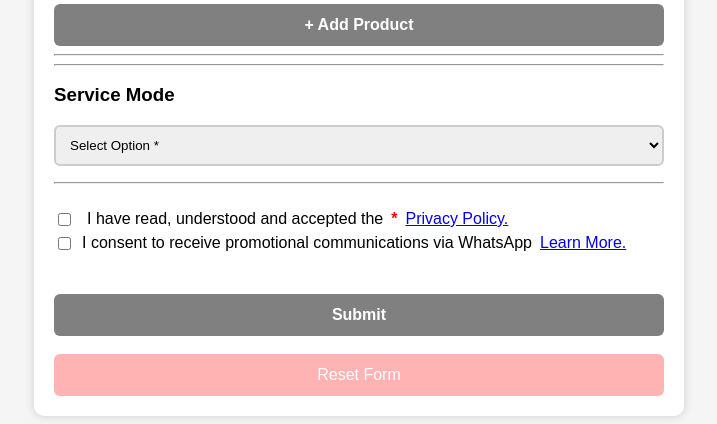
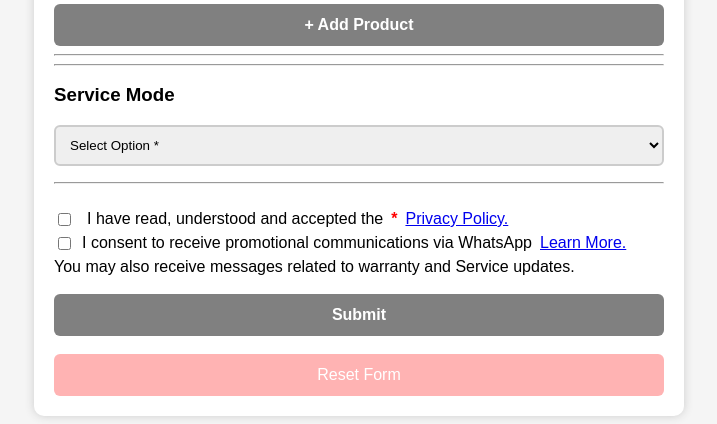
Before and after one commit to sudhakar96536-droid/service-center-app1, a Flask app: page / in a window 1280 px wide. Shown: the part 1448-1872 px from the top of the page, without its empty margins (281-998 px from the left). Run offline with Flask 3, Linux system fonts and the light colour scheme; some libraries are stand-ins or nearby versions.

Commit message:
Update form.html

```diff
--- a/templates/form.html
+++ b/templates/form.html
@@ -285,7 +285,7 @@ input[type="checkbox"] {
             <input type="checkbox" id="tc_accepted1" name="tc_accepted1">
             I consent to receive promotional communications via WhatsApp <a href="/learn_more" target="_blank">Learn More.</a>
         </label>
-
+        <label></label>You may also receive messages related to warranty and Service updates.</label>
         <br>
         <br>
         <button type="submit" class="sub-btn">Submit</button>
```
